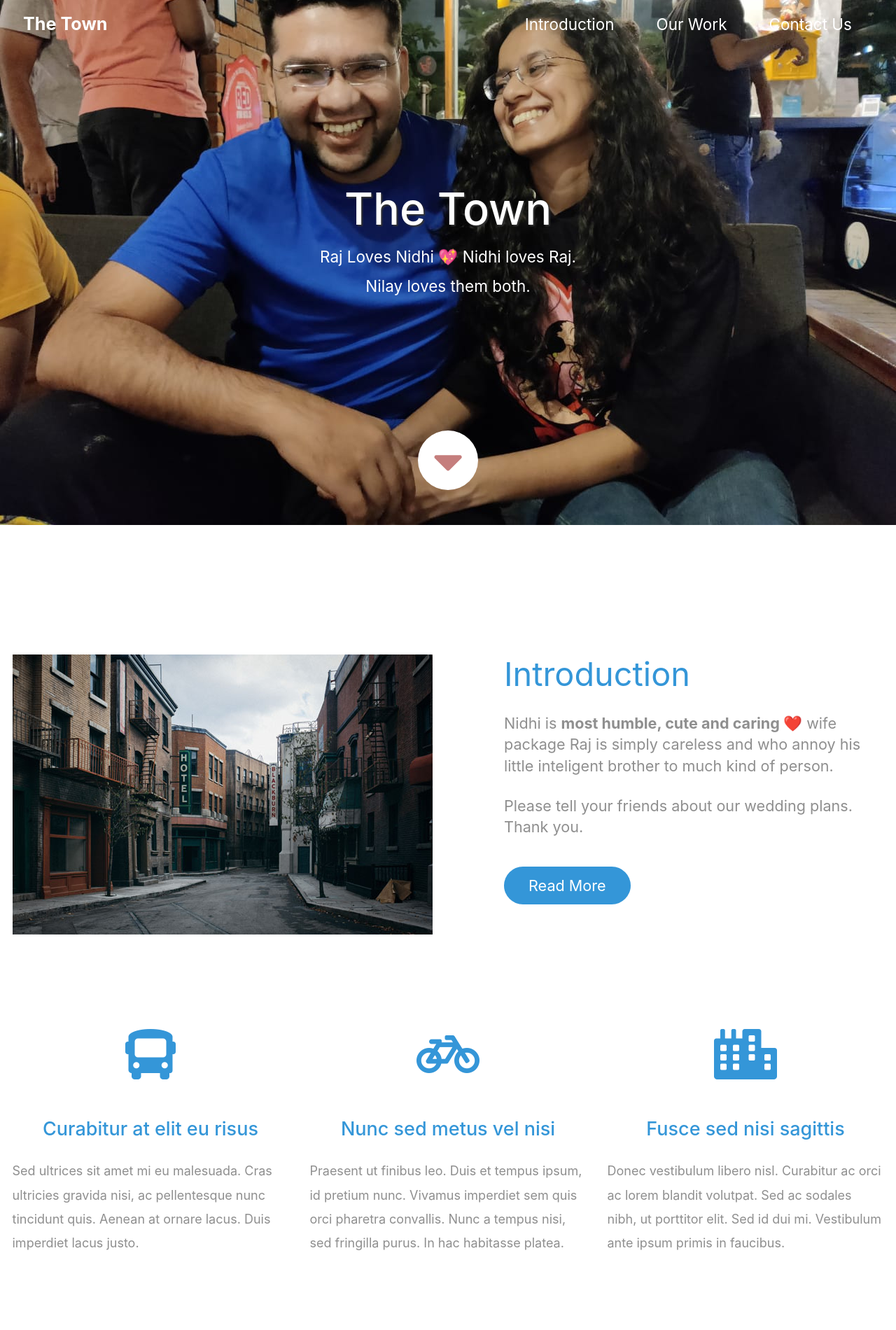
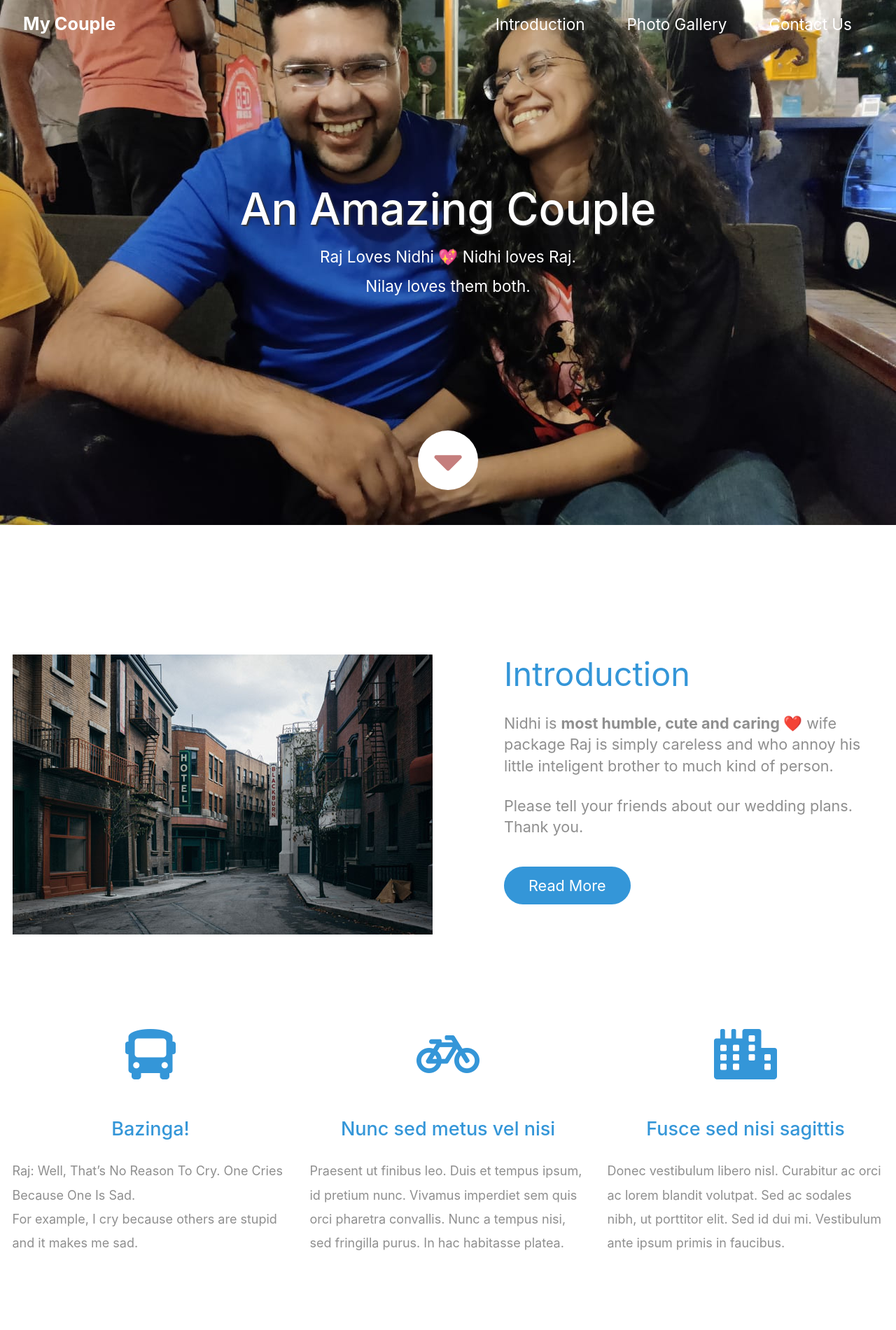
Before and after one commit to Nilay103/Raj_Nidhi, a plain HTML site: page index.html in a window 1280 px wide. Shown: the top 1900 px of the page at 70% size. Drawn offline with Linux system fonts and the light colour scheme.

Commit message:
change in qoutes

```diff
--- a/index.html
+++ b/index.html
@@ -23,7 +23,7 @@
       <nav class="navbar navbar-expand-md tm-navbar" id="tmNav">
         <div class="container">
           <div class="tm-next">
-              <a href="#hero" class="navbar-brand">The Town</a>
+              <a href="#hero" class="navbar-brand">My Couple</a>
           </div>
 
           <button class="navbar-toggler" type="button" data-toggle="collapse" data-target="#navbarSupportedContent" aria-controls="navbarSupportedContent" aria-expanded="false" aria-label="Toggle navigation">
@@ -35,7 +35,7 @@
                   <a class="nav-link tm-nav-link" href="#introduction">Introduction</a>
               </li>
               <li class="nav-item">
-                  <a class="nav-link tm-nav-link" href="#work">Our Work</a>
+                  <a class="nav-link tm-nav-link" href="#work">Photo Gallery</a>
               </li>
               <li class="nav-item">
                   <a class="nav-link tm-nav-link" href="#contact">Contact Us</a>
@@ -47,7 +47,7 @@
 
       <div class="text-center tm-hero-text-container">
         <div class="tm-hero-text-container-inner">
-            <h2 class="tm-hero-title">The Town</h2>
+            <h2 class="tm-hero-title">An Amazing Couple</h2>
             <p class="tm-hero-subtitle">
               Raj Loves Nidhi &#128150; Nidhi loves Raj.
               <br />Nilay loves them both.
@@ -88,11 +88,10 @@
         <div class="row tm-section-pad-top">
           <div class="col-lg-4">
             <i class="fas fa-4x fa-bus text-center tm-icon"></i>
-            <h4 class="text-center tm-text-primary mb-4">Curabitur at elit eu risus</h4>
+            <h4 class="text-center tm-text-primary mb-4">Bazinga!</h4>
             <p>
-              Sed ultrices sit amet mi eu malesuada. Cras ultricies gravida
-              nisi, ac pellentesque nunc tincidunt quis. Aenean at ornare lacus.
-              Duis imperdiet lacus justo.
+              Raj: Well, That’s No Reason To Cry. One Cries Because One Is Sad. </br>
+              For example, I cry because others are stupid and it makes me sad.
             </p>
           </div>
 
```
